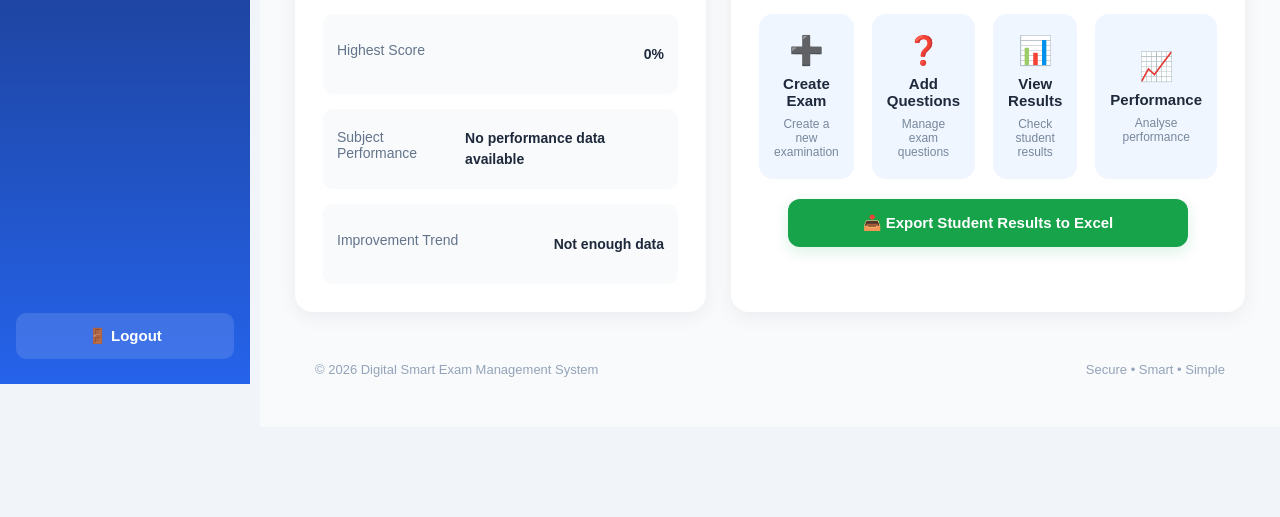
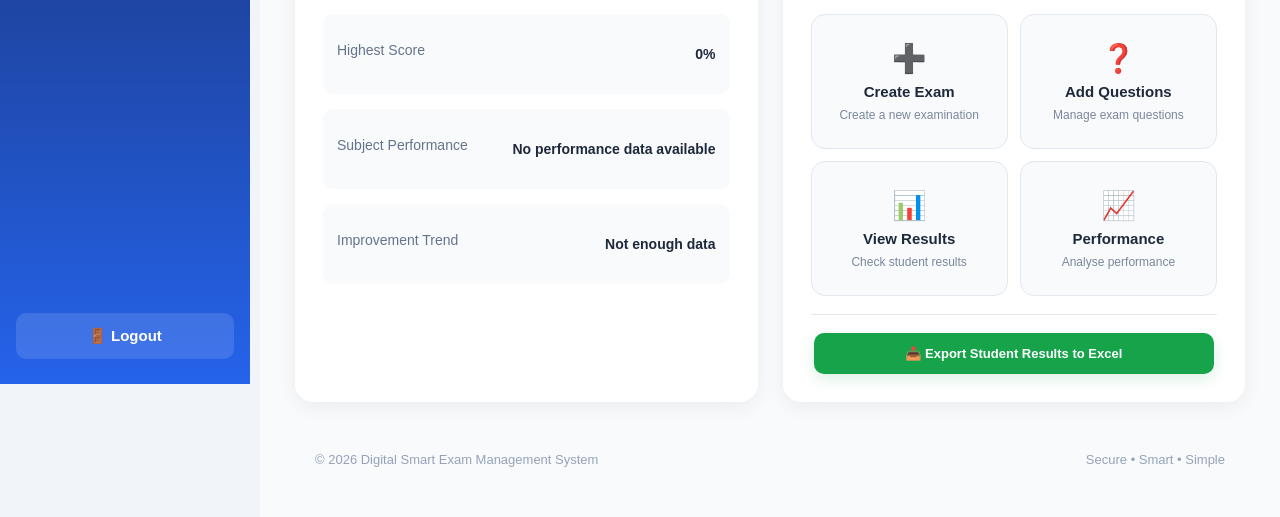
Before and after one commit to kanikarthika18-design/digital-smart-exam-management, a website: page admin.html in a window 1280 px wide. Shown: the part 416-933 px from the top of the page. Before the commit the page ends 843 px from the top, so only its background shows below. Drawn offline with Linux system fonts and the light colour scheme; files that its build step writes are made by us from their sources; files whose address does not match are found by name.

Commit message:
Update style.css

```diff
--- a/style.css
+++ b/style.css
@@ -3147,3 +3147,60 @@ body {
         width: 100%;
     }
 }
+
+/* ================= QUICK ACTION GRID ================= */
+
+.action-grid {
+    display: grid;
+    grid-template-columns: repeat(2, 1fr);
+    gap: 12px;
+}
+
+.action-grid .action-card {
+    width: 100%;
+    border: 1px solid #e2e8f0;
+    background: #f8fafc;
+    text-align: left;
+}
+
+
+/* ================= EXPORT SECTION ================= */
+
+.export-section {
+    margin-top: 18px;
+    padding-top: 18px;
+    border-top: 1px solid #e2e8f0;
+}
+
+.export-excel-btn {
+    width: 100%;
+    padding: 13px 16px;
+
+    border: none;
+    border-radius: 10px;
+
+    background: #16a34a;
+    color: white;
+
+    font-size: 13px;
+    font-weight: 600;
+
+    cursor: pointer;
+    transition: 0.2s ease;
+}
+
+.export-excel-btn:hover {
+    background: #15803d;
+    transform: translateY(-1px);
+}
+
+
+/* ================= MOBILE ================= */
+
+@media (max-width: 650px) {
+
+    .action-grid {
+        grid-template-columns: 1fr;
+    }
+
+}
```
